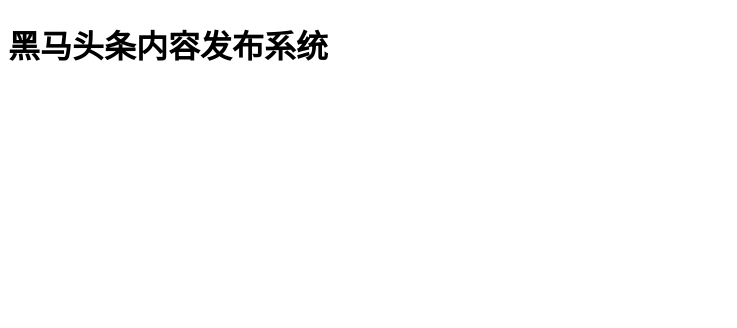
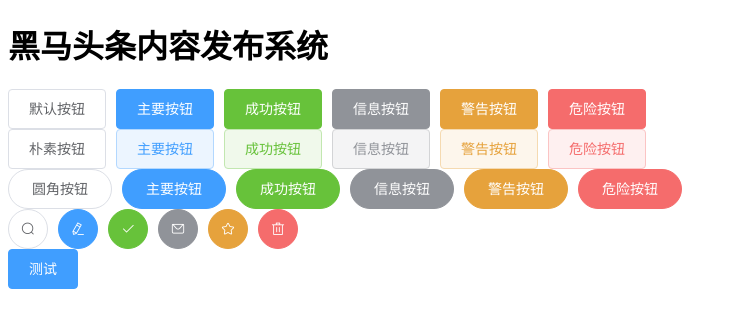
Before and after one commit to lemon814/hmpc, a Vue app: page / in a window 1280 px wide. Shown: the top 328 px of the page, without its empty margins (0-737 px from the left). Built offline with nearby package versions, Linux system fonts and the light colour scheme.

Commit message:
引入element组件库，封装axios请求模板

```diff
--- a/package.json
+++ b/package.json
@@ -8,6 +8,7 @@
     "lint": "vue-cli-service lint"
   },
   "dependencies": {
+    "axios": "^0.19.2",
     "core-js": "^3.6.4",
     "element-ui": "^2.13.2",
     "vue": "^2.6.11",
--- a/src/App.vue
+++ b/src/App.vue
@@ -1,13 +1,66 @@
 <template>
   <div id="app">
     <h1>黑马头条内容发布系统</h1>
+    <el-row>
+      <el-button>默认按钮</el-button>
+      <el-button type="primary">主要按钮</el-button>
+      <el-button type="success">成功按钮</el-button>
+      <el-button type="info">信息按钮</el-button>
+      <el-button type="warning">警告按钮</el-button>
+      <el-button type="danger">危险按钮</el-button>
+    </el-row>
+
+    <el-row>
+      <el-button plain>朴素按钮</el-button>
+      <el-button type="primary" plain>主要按钮</el-button>
+      <el-button type="success" plain>成功按钮</el-button>
+      <el-button type="info" plain>信息按钮</el-button>
+      <el-button type="warning" plain>警告按钮</el-button>
+      <el-button type="danger" plain>危险按钮</el-button>
+    </el-row>
+
+    <el-row>
+      <el-button round>圆角按钮</el-button>
+      <el-button type="primary" round>主要按钮</el-button>
+      <el-button type="success" round>成功按钮</el-button>
+      <el-button type="info" round>信息按钮</el-button>
+      <el-button type="warning" round>警告按钮</el-button>
+      <el-button type="danger" round>危险按钮</el-button>
+    </el-row>
+
+    <el-row>
+      <el-button icon="el-icon-search" circle></el-button>
+      <el-button type="primary" icon="el-icon-edit" circle></el-button>
+      <el-button type="success" icon="el-icon-check" circle></el-button>
+      <el-button type="info" icon="el-icon-message" circle></el-button>
+      <el-button type="warning" icon="el-icon-star-off" circle></el-button>
+      <el-button type="danger" icon="el-icon-delete" circle></el-button>
+    </el-row>
+
+    <el-button type="primary" @click="hTest">测试</el-button>
     <router-view/>
   </div>
 </template>
 
 <script>
+// 1. 导入封装好的模块 ajax这个名字是可以改换
+import ajax from './utils/request'
 export default {
-  name: 'App'
+  name: 'App',
+  data () {
+    return {
+      value1: true
+    }
+  },
+  methods: {
+    hTest () {
+      console.log(1)
+      ajax({
+        method: 'GET',
+        URL: '/mp'
+      })
+    }
+  }
 }
 </script>>
 
--- /dev/null
+++ b/src/utils/request.js
@@ -0,0 +1,13 @@
+/**
+ * 基于 axios 封装的请求模块
+ */
+import axios from 'axios'
+
+// 创建一个 axios 实例，说白了就是复制了一个 axios
+// 我们通过这个实例去发请求，把需要的配置配置给这个实例来处理
+const ajax = axios.create({
+  baseURL: 'http://ttapi.research.itcast.cn/' // 请求的基础路径
+})
+
+// 导出请求方法
+export default ajax
```
Also changed, not shown: 1 other file (tests, documents, lock files or other folders).
